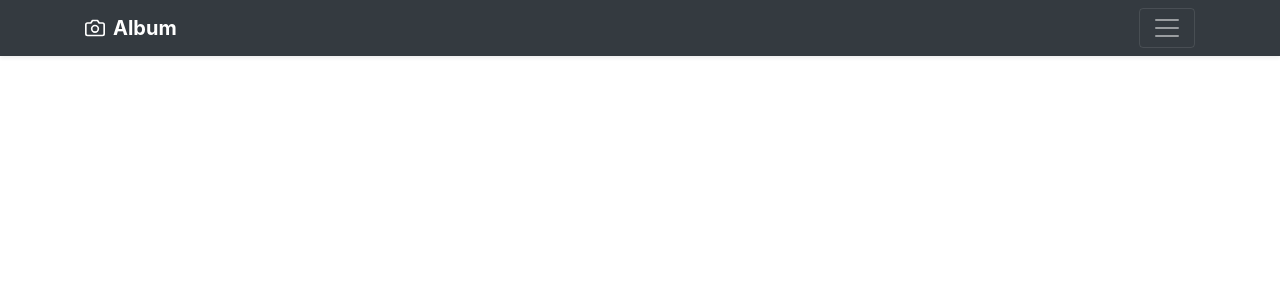
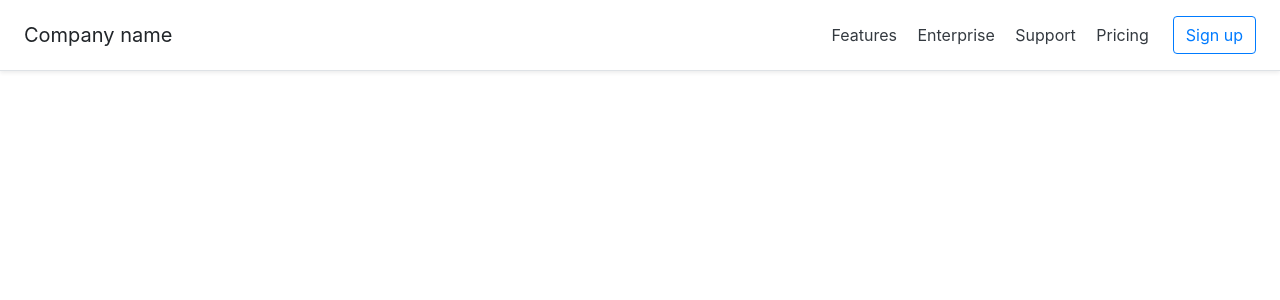
Before and after one commit to pau1838/BarberShop_act1, a Django app: page /userprofile/ in a window 1280 px wide. Shown: the top 300 px of the page. Run offline with Django 3.2, Linux system fonts and the light colour scheme; parts of the project's set-up code (start-up, migrations or seed data) failed here and were passed over; some libraries are stand-ins or nearby versions.

Commit message:
Updated header

```diff
--- a/BarberShop/templates/base.html
+++ b/BarberShop/templates/base.html
@@ -11,38 +11,17 @@
     <title>Hello, world!</title>
   </head>
   <body>
-    <header>
-  <div class="collapse bg-dark" id="navbarHeader">
-    <div class="container">
-      <div class="row">
-        <div class="col-sm-8 col-md-7 py-4">
-          <h4 class="text-white">About</h4>
-          <p class="text-muted">Add some information about the album below, the author, or any other background context. Make it a few sentences long so folks can pick up some informative tidbits. Then, link them off to some social networking sites or contact information.</p>
-        </div>
-        <div class="col-sm-4 offset-md-1 py-4">
-          <h4 class="text-white">Contact</h4>
-          <ul class="list-unstyled">
-            <li><a href="#" class="text-white">Follow on Twitter</a></li>
-            <li><a href="#" class="text-white">Like on Facebook</a></li>
-            <li><a href="#" class="text-white">Email me</a></li>
-          </ul>
-        </div>
-      </div>
+    <div class="d-flex flex-column flex-md-row align-items-center p-3 px-md-4 mb-3 bg-white border-bottom shadow-sm">
+      <h5 class="my-0 mr-md-auto font-weight-normal">Company name</h5>
+      <nav class="my-2 my-md-0 mr-md-3">
+        <a class="p-2 text-dark" href="#">Features</a>
+        <a class="p-2 text-dark" href="#">Enterprise</a>
+        <a class="p-2 text-dark" href="#">Support</a>
+        <a class="p-2 text-dark" href="#">Pricing</a>
+      </nav>
+      <a class="btn btn-outline-primary" href="#">Sign up</a>
     </div>
-  </div>
-  <div class="navbar navbar-dark bg-dark shadow-sm">
-    <div class="container d-flex justify-content-between">
-      <a href="#" class="navbar-brand d-flex align-items-center">
-        <svg xmlns="http://www.w3.org/2000/svg" width="20" height="20" fill="none" stroke="currentColor" stroke-linecap="round" stroke-linejoin="round" stroke-width="2" aria-hidden="true" class="mr-2" viewBox="0 0 24 24" focusable="false"><path d="M23 19a2 2 0 0 1-2 2H3a2 2 0 0 1-2-2V8a2 2 0 0 1 2-2h4l2-3h6l2 3h4a2 2 0 0 1 2 2z"></path><circle cx="12" cy="13" r="4"></circle></svg>
-        <strong>Album</strong>
-      </a>
-      <button class="navbar-toggler" type="button" data-toggle="collapse" data-target="#navbarHeader" aria-controls="navbarHeader" aria-expanded="false" aria-label="Toggle navigation">
-        <span class="navbar-toggler-icon"></span>
-      </button>
-    </div>
-  </div>
-</header>
-
+  </body>
     {% block page_content %}
 	{% endblock %}
 
```
